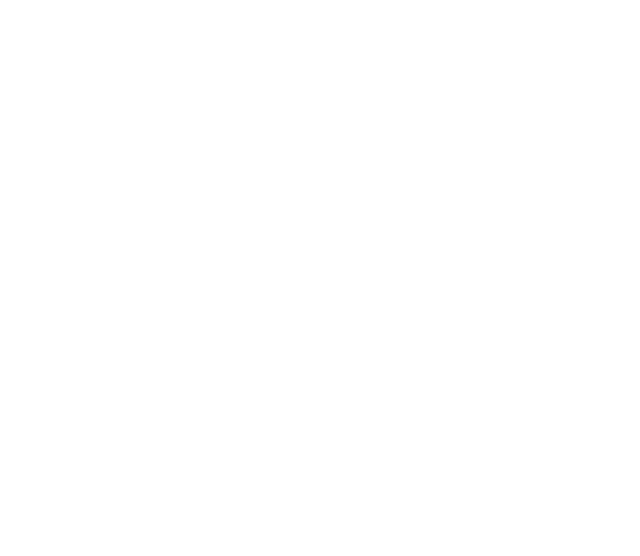
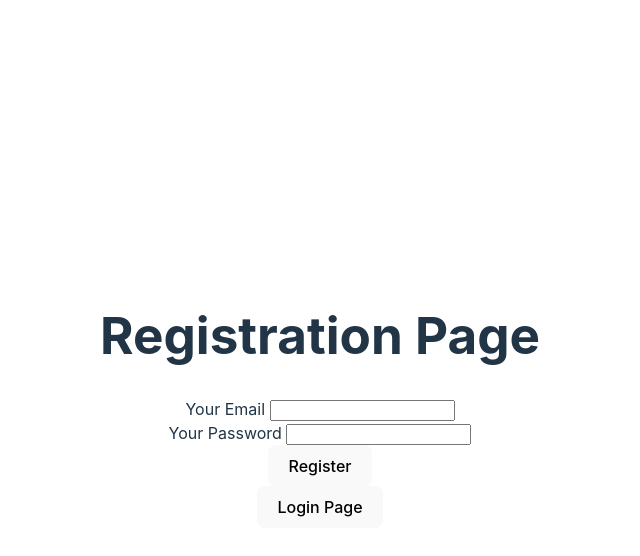
Before and after one commit to stormymayday/mapty, a website built with Vite: page index.html in a window 1280 px wide. Both pictures are taken after a click on the button "Registration Page". Shown: the whole page, without its empty margins (320-960 px from the left). Built offline with nearby package versions, Linux system fonts and the light colour scheme.

Commit message:
Added RegistrationPage.js

```diff
--- /dev/null
+++ b/components/RegistrationPage.js
@@ -0,0 +1,40 @@
+export default class RegistrationPage extends HTMLElement {
+
+    constructor() {
+
+        super();
+
+    }
+
+    connectedCallback() {
+
+        // Getting template from the DOM
+        const template = document.getElementById('registration-page-template');
+
+        // Cloning the template
+        const content = template.content.cloneNode(true);
+
+        // Appending content to the DOM
+        this.appendChild(content);
+
+        this.querySelector("#register-btn").addEventListener("click", event => {
+
+            app.state.isLoggedIn = true;
+
+            app.router.go(`/`);
+
+        });
+
+        this.querySelector("#login-btn").addEventListener("click", event => {
+
+            app.state.isLoggedIn = false;
+
+            app.router.go(`/login`);
+
+        });
+
+    }
+
+}
+
+customElements.define("registration-page", RegistrationPage);
--- a/index.html
+++ b/index.html
@@ -12,7 +12,26 @@
 
   <div id="app"></div>
 
+  <template id="registration-page-template">
+    <h1>Registration Page</h1>
+    <form id="registration-form">
+      <div>
+        <label for="email-input">Your Email</label>
+        <input id="email-input" name="email" type="email" required />
+      </div>
+      <div>
+        <label for="password-input">Your Password</label>
+        <input id="password-input" name="password" type="password" required />
+      </div>
+      <div>
+        <button id="register-btn" type="submit">Register</button>
+      </div>
+    </form>
+    <button id="login-btn">Login Page</button>
+  </template>
+
   <template id="login-page-template">
+    <h1>Login Page</h1>
     <form id="login-form">
       <div>
         <label for="email-input">Your Email</label>
--- a/main.js
+++ b/main.js
@@ -5,6 +5,7 @@ import State from './services/State.js';
 import Router from './services/Router.js';
 
 // Components:
+import RegistrationPage from './components/RegistrationPage.js';
 import LoginPage from './components/LoginPage.js';
 
 // Assets:
```
